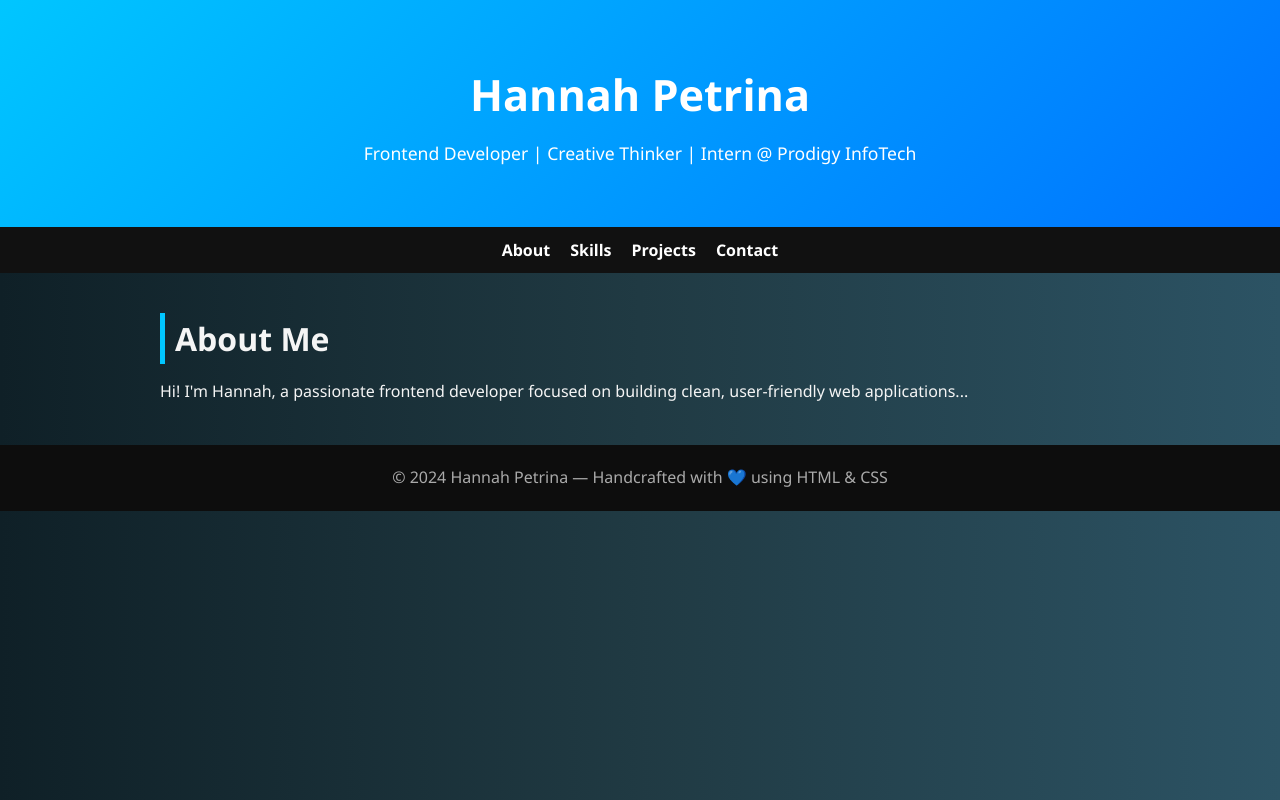
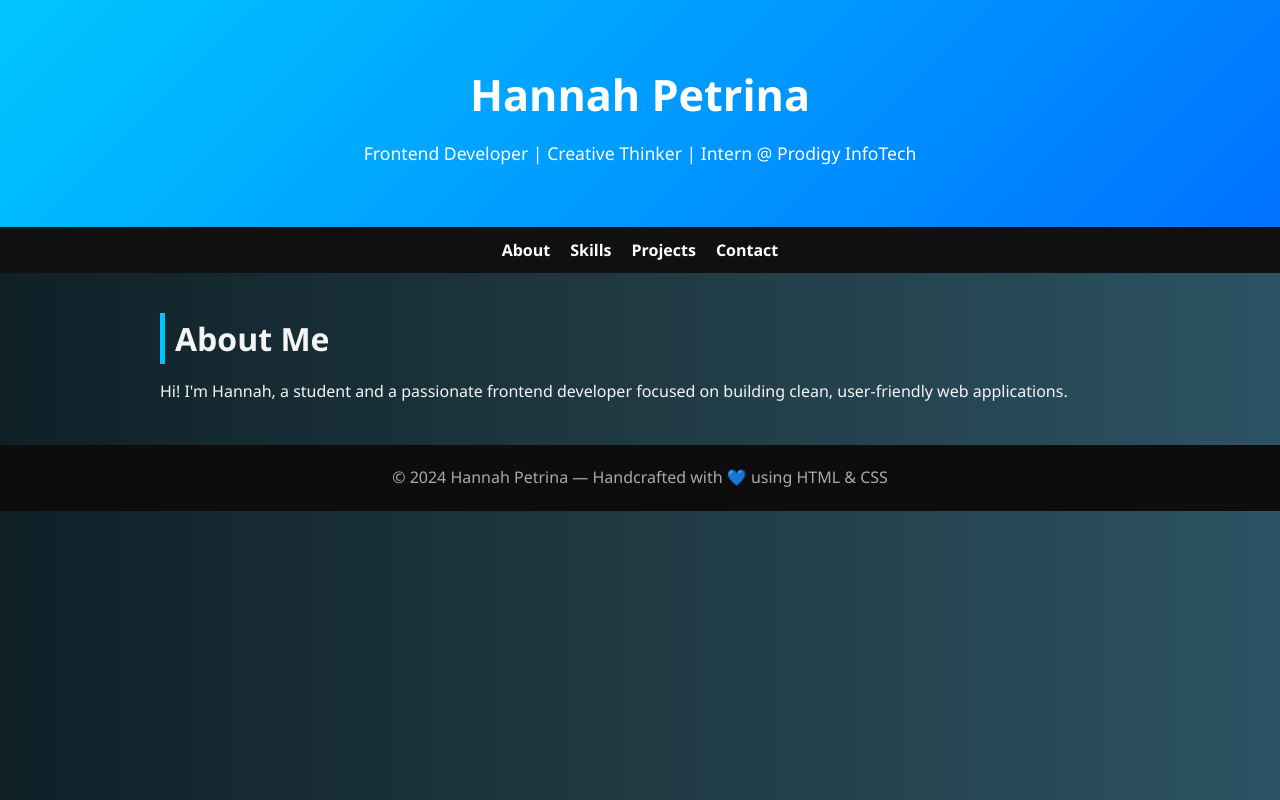
Before and after one commit to hannahpet3/portfolio-site, a plain HTML site: page index.html in a window 1280 px wide. Both pictures are taken after a click on the button "About". Drawn offline with Linux system fonts and the light colour scheme.

Commit message:
Update index.html

```diff
--- a/index.html
+++ b/index.html
@@ -141,7 +141,7 @@
 
   <section id="about">
     <h2>About Me</h2>
-    <p>Hi! I'm Hannah, a passionate frontend developer focused on building clean, user-friendly web applications...</p>
+    <p>Hi! I'm Hannah, a student and a passionate frontend developer focused on building clean, user-friendly web applications.</p>
   </section>
 
   <section id="skills" class="skills">
```
